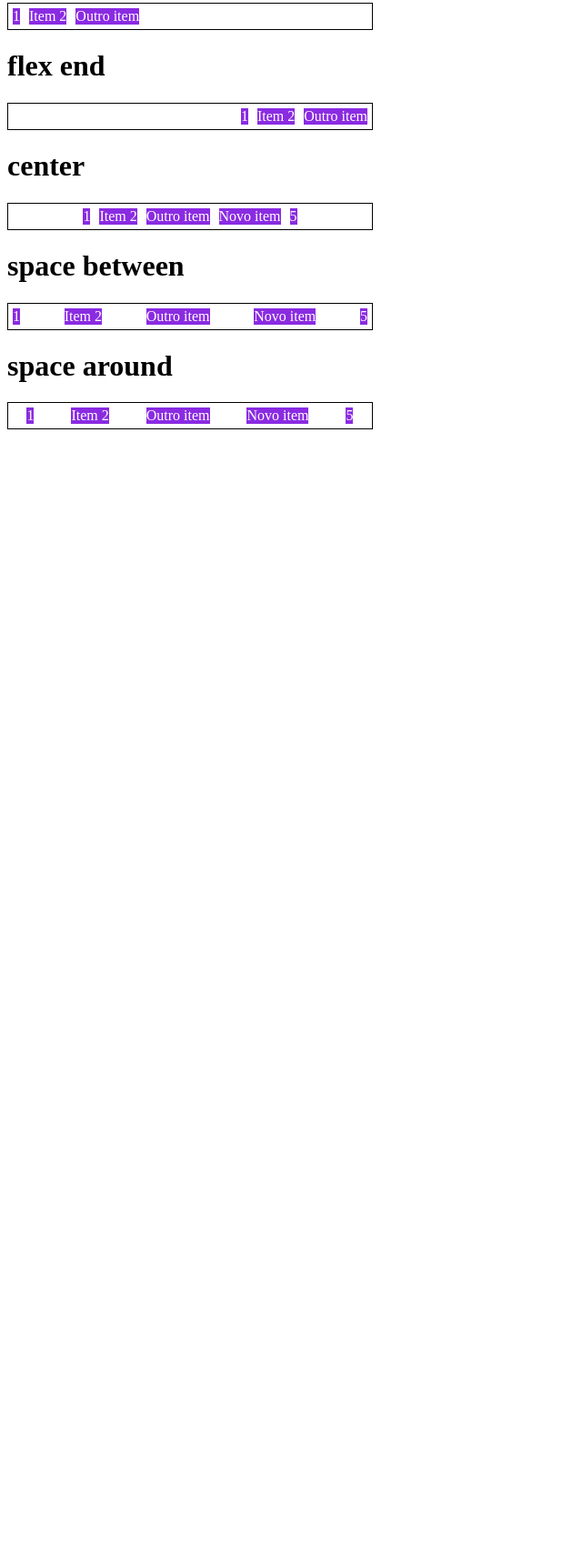
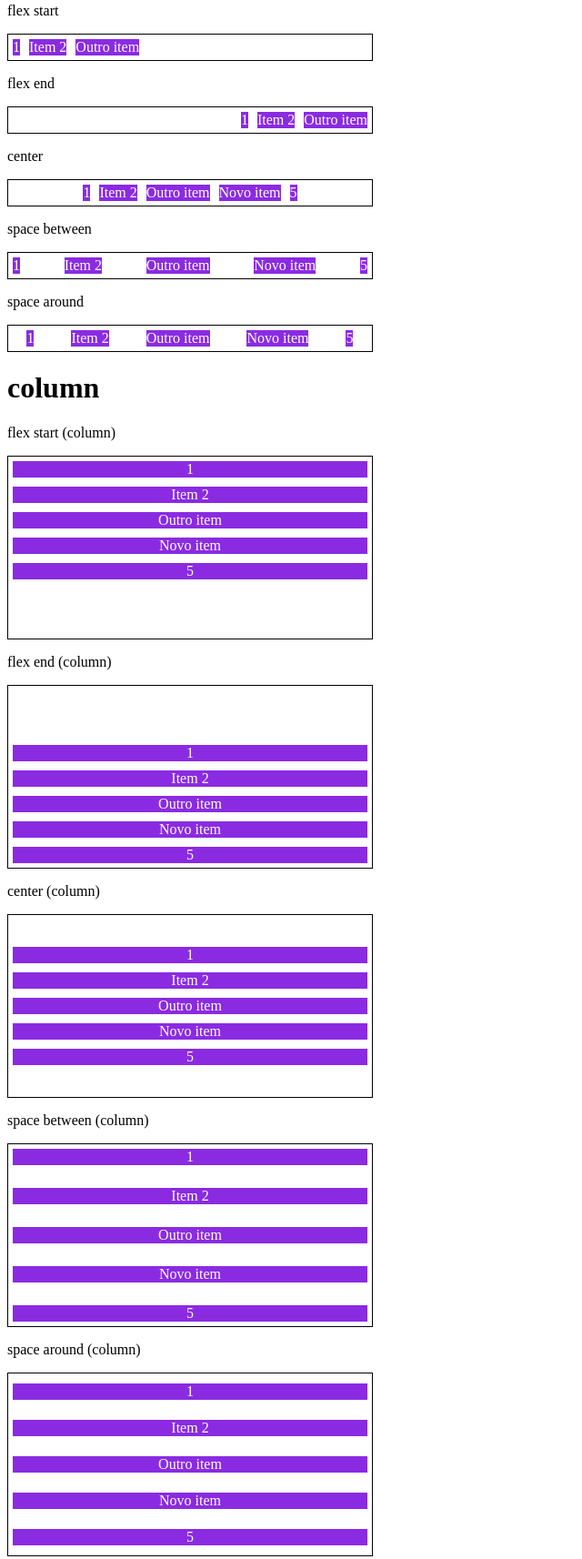
Before and after one commit to abnerjp/dio-santander-fullstack, a plain HTML site: page posicionando-elementos-com-flexbox-em-css/4-justify-content.html in a window 1280 px wide. Shown: the part 77-1791 px from the top of the page at 91% size, without its empty margins (0-640 px from the left). Before the commit the page ends 800 px from the top, so only its background shows below. Drawn offline with Linux system fonts and the light colour scheme.

Commit message:
fundamentos justify content pt2

```diff
--- a/posicionando-elementos-com-flexbox-em-css/4-justify-content.html
+++ b/posicionando-elementos-com-flexbox-em-css/4-justify-content.html
@@ -39,24 +39,30 @@
     .space-around {
       justify-content: space-around;
     }
+
+    .column {
+      flex-direction: column;
+      min-height: 200px;
+    }
   </style>
 </head>
 <body>
-  <h1>flex start</h1>
+  <h1>row</h1>
+  <p>flex start</p>
   <section class="container flex-start">
     <div class="item">1</div>
     <div class="item">Item 2</div>
     <div class="item">Outro item</div>
   </section>
 
-  <h1>flex end</h1>
+  <p>flex end</p>
   <section class="container flex-end">
     <div class="item">1</div>
     <div class="item">Item 2</div>
     <div class="item">Outro item</div>
   </section>
 
-  <h1>center</h1>
+  <p>center</p>
   <section class="container center">
     <div class="item">1</div>
     <div class="item">Item 2</div>
@@ -65,7 +71,7 @@
     <div class="item">5</div>
   </section>
 
-  <h1>space between</h1>
+  <p>space between</p>
   <section class="container space-between">
     <div class="item">1</div>
     <div class="item">Item 2</div>
@@ -74,8 +80,50 @@
     <div class="item">5</div>
   </section>
 
-  <h1>space around</h1>
+  <p>space around</p>
   <section class="container space-around">
+    <div class="item">1</div>
+    <div class="item">Item 2</div>
+    <div class="item">Outro item</div>
+    <div class="item">Novo item</div>
+    <div class="item">5</div>
+  </section>
+
+  <h1>column</h1>
+  <p>flex start (column)</p>
+  <section class="container flex-start column">
+    <div class="item">1</div>
+    <div class="item">Item 2</div>
+    <div class="item">Outro item</div>
+    <div class="item">Novo item</div>
+    <div class="item">5</div>
+  </section>
+  <p>flex end (column)</p>
+  <section class="container flex-end column">
+    <div class="item">1</div>
+    <div class="item">Item 2</div>
+    <div class="item">Outro item</div>
+    <div class="item">Novo item</div>
+    <div class="item">5</div>
+  </section>
+  <p>center (column)</p>
+  <section class="container center column">
+    <div class="item">1</div>
+    <div class="item">Item 2</div>
+    <div class="item">Outro item</div>
+    <div class="item">Novo item</div>
+    <div class="item">5</div>
+  </section>
+  <p>space between (column)</p>
+  <section class="container space-between column">
+    <div class="item">1</div>
+    <div class="item">Item 2</div>
+    <div class="item">Outro item</div>
+    <div class="item">Novo item</div>
+    <div class="item">5</div>
+  </section>
+  <p>space around (column)</p>
+  <section class="container space-around column">
     <div class="item">1</div>
     <div class="item">Item 2</div>
     <div class="item">Outro item</div>
```
